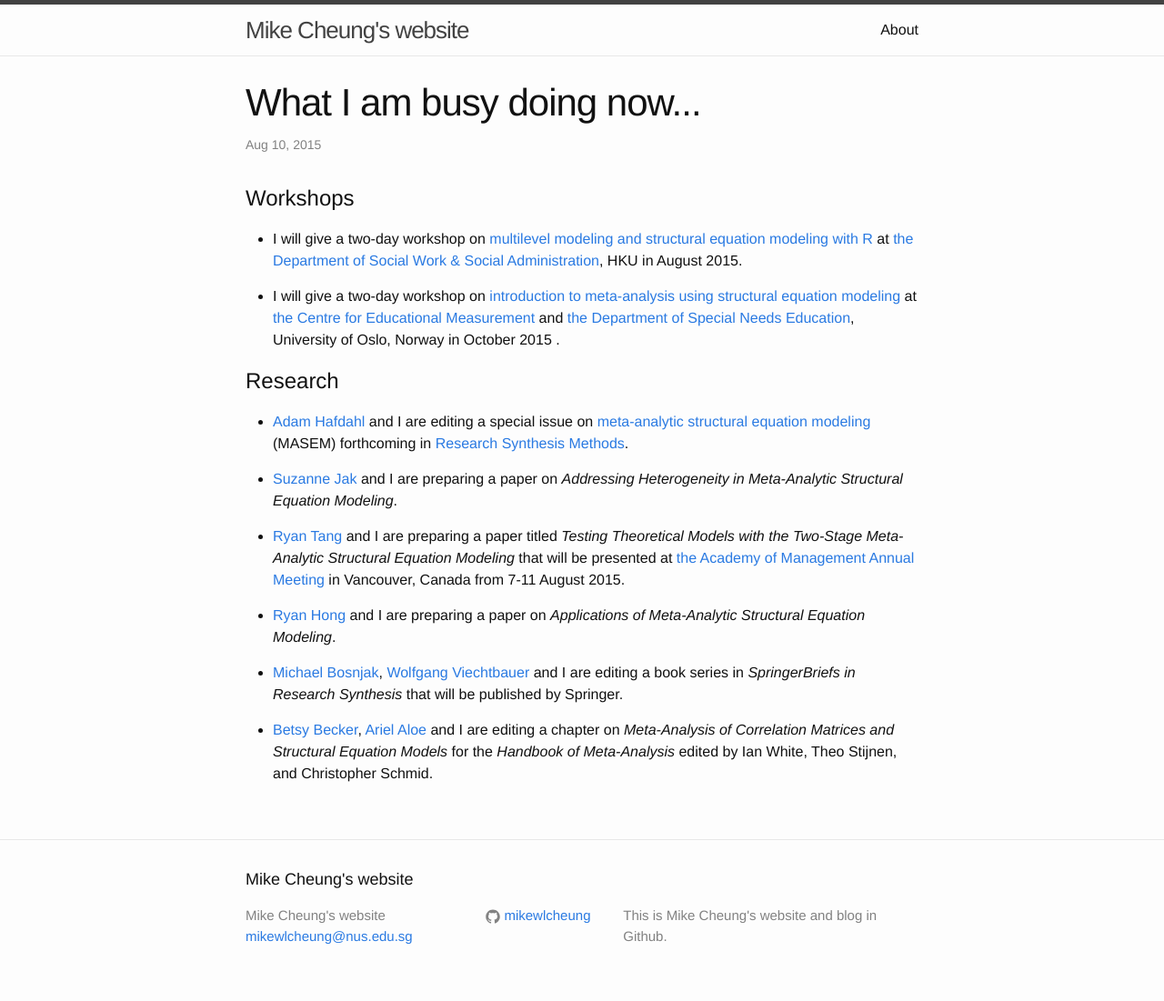
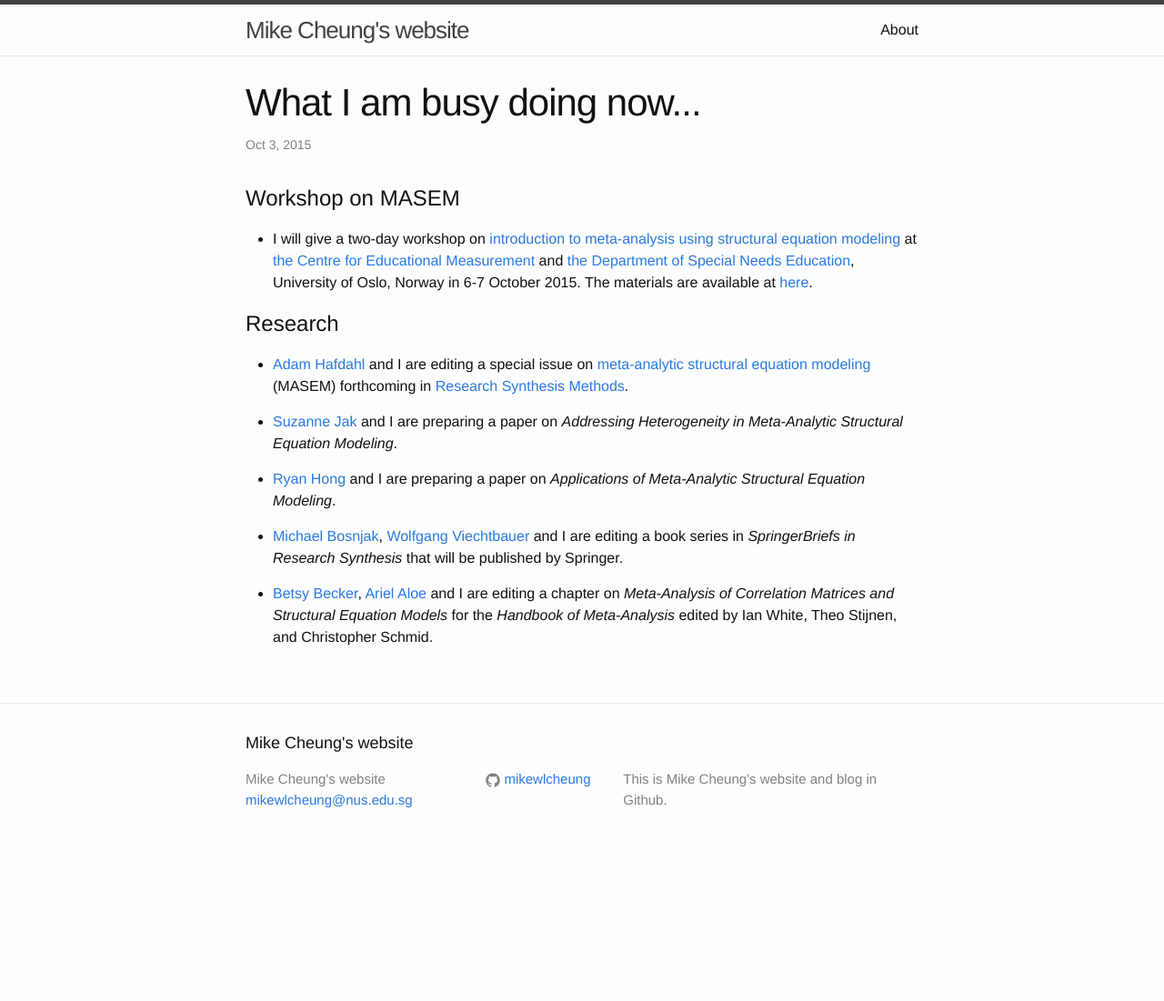
Before and after one commit to mikewlcheung/mikewlcheung.github.io, a Jekyll site: the page built from _posts/2015-10-03-busy.md, in a window 1280 px wide. Shown: the whole page at 91% size. Built offline with Jekyll 4.4.1, drawn with Linux system fonts in a browser that asks for light colours; after the commit the page ends 951 px from its top, so only the background shows below that.

Commit message:
3 Oct 2015

```diff
--- a/_posts/2015-08-10-busy.md
+++ b/_posts/2015-10-03-busy.md
@@ -1,21 +1,17 @@
 ---
 layout: post
 title:  "What I am busy doing now..."
-date:   2015-08-10 18:40:00
+date:   2015-10-03 16:30:00
 categories: [schedule]
 ---
 
-# Workshops
-* I will give a two-day workshop on [multilevel modeling and structural equation modeling with R](http://hkuems1.hku.hk/hkuems/ec_hdetail.aspx?guest=Y&UEID=38537) at [the Department of Social Work & Social Administration](http://www.socialwork.hku.hk/), HKU in August 2015.
-
-* I will give a two-day workshop on [introduction to meta-analysis using structural equation modeling](http://www.uv.uio.no/cemo/english/about/news-events-and-publications/events/2015-10-06-workshop-meta-analytic-structural-equation-modeling.html) at [the Centre for Educational Measurement](http://www.uv.uio.no/cemo/english/) and [the Department of Special Needs Education](https://www.uv.uio.no/isp/english/), University of Oslo, Norway in October 2015 .
+# Workshop on MASEM
+* I will give a two-day workshop on [introduction to meta-analysis using structural equation modeling](http://www.uv.uio.no/cemo/english/about/news-events-and-publications/events/2015-10-06-workshop-meta-analytic-structural-equation-modeling.html) at [the Centre for Educational Measurement](http://www.uv.uio.no/cemo/english/) and [the Department of Special Needs Education](https://www.uv.uio.no/isp/english/), University of Oslo, Norway in 6-7 October 2015. The materials are available at [here](https://dl.dropboxusercontent.com/u/25182759/MASEM/index.html).
 
 # Research
 * [Adam Hafdahl](http://www.sunflower.com/~arch-stat-consult/) and I are editing a special issue on [meta-analytic structural equation modeling][1] (MASEM) forthcoming in [Research Synthesis Methods][2].
 
 * [Suzanne Jak](http://www.suzannejak.nl/) and I are preparing a paper on *Addressing Heterogeneity in Meta-Analytic Structural Equation Modeling*.
-
-* [Ryan Tang](http://www.uts.edu.au/staff/weiqiang.tang) and I are preparing a paper titled *Testing Theoretical Models with the Two-Stage Meta-Analytic Structural Equation Modeling* that will be presented at [the Academy of Management](http://aom.org/) [Annual Meeting](http://aom.org/annualmeeting/) in Vancouver, Canada from 7-11 August 2015.
 
 * [Ryan Hong](http://www.fas.nus.edu.sg/psy/_people/hong_ryan.htm) and I are preparing a paper on *Applications of Meta-Analytic Structural Equation Modeling*.
 
```
